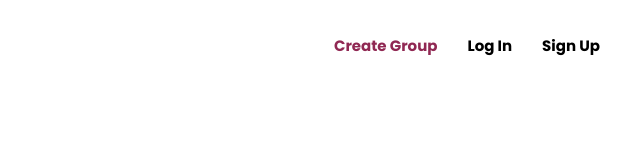
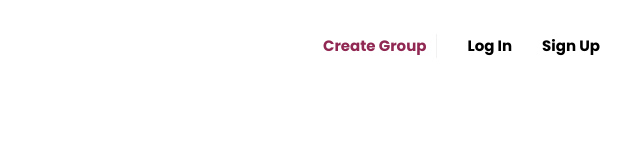
Before and after one commit to JuanPabloYL/meeting-clone, a website: page index.html in a window 1280 px wide. Shown: the full height of the page, 640-1280 px from the left. Drawn offline with Linux system fonts and the light colour scheme.

Commit message:
style: style header

```diff
--- a/src/scss/UI/header/_nav.scss
+++ b/src/scss/UI/header/_nav.scss
@@ -24,6 +24,17 @@
       &:link {
         color: v.$primary;
       }
+      @include m.tablet {
+        display: flex;
+        align-items: center;
+        &::after {
+          content: "";
+          height: 140%;
+          display: inline-block;
+          border-right: 1px solid v.$lightGray;
+          margin: 0 0 0 1rem;
+        }
+      }
     }
     @include m.tablet {
       margin-bottom: 0;
```
Also changed, not shown: build/css/app.css.
